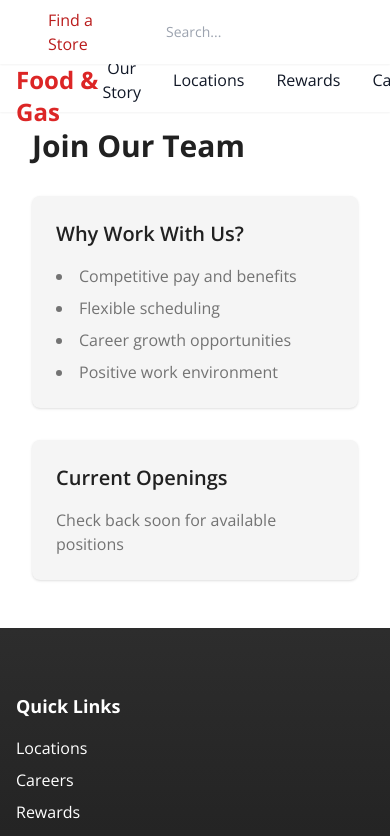
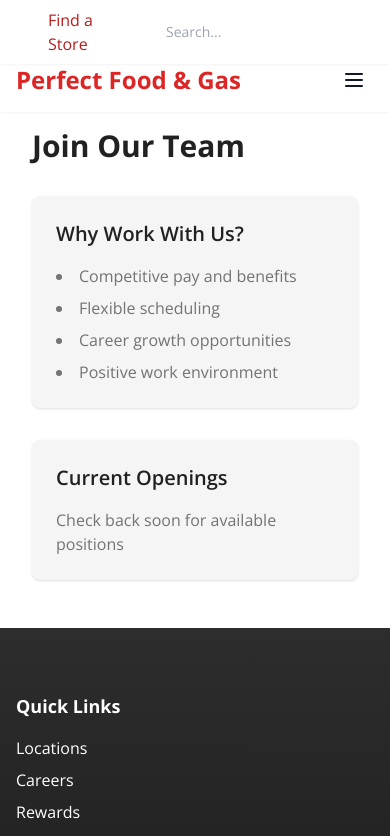
Before and after one commit to UDGOK/PFG, a Next.js app: page /careers in a window 390 px wide. Shown: the top 836 px of the page. Built offline with nearby package versions, Linux system fonts and the light colour scheme.

Commit message:
Add mobile-responsive navigation with burger menu

```diff
--- a/src/components/navigation.tsx
+++ b/src/components/navigation.tsx
@@ -5,6 +5,7 @@
 
 export default function Navigation() {
   const [activeDropdown, setActiveDropdown] = useState<string | null>(null)
+  const [isMobileMenuOpen, setIsMobileMenuOpen] = useState(false)
 
   const toggleDropdown = (dropdown: string) => {
     setActiveDropdown(current => current === dropdown ? null : dropdown)
@@ -12,6 +13,10 @@
 
   const closeAllDropdowns = () => {
     setActiveDropdown(null)
+  }
+
+  const toggleMobileMenu = () => {
+    setIsMobileMenuOpen(!isMobileMenuOpen)
   }
 
   return (
@@ -23,7 +28,37 @@
               Perfect Food &amp; Gas
             </Link>
           </div>
-          <div className="flex items-center space-x-8" onMouseLeave={closeAllDropdowns}>
+
+          {/* Mobile Menu Button */}
+          <div className="flex items-center md:hidden">
+            <button
+              onClick={toggleMobileMenu}
+              type="button"
+              className="inline-flex items-center justify-center p-2 rounded-md text-gray-900 hover:text-red-600 focus:outline-none"
+              aria-controls="mobile-menu"
+              aria-expanded="false"
+            >
+              <span className="sr-only">Open main menu</span>
+              <svg
+                className="block h-6 w-6"
+                xmlns="http://www.w3.org/2000/svg"
+                fill="none"
+                viewBox="0 0 24 24"
+                stroke="currentColor"
+                aria-hidden="true"
+              >
+                <path
+                  strokeLinecap="round"
+                  strokeLinejoin="round"
+                  strokeWidth="2"
+                  d="M4 6h16M4 12h16M4 18h16"
+                />
+              </svg>
+            </button>
+          </div>
+
+          {/* Desktop Menu */}
+          <div className="hidden md:flex items-center space-x-8" onMouseLeave={closeAllDropdowns}>
             <div className="relative group">
               <button
                 onClick={() => toggleDropdown('story')}
@@ -90,6 +125,75 @@
           </div>
         </div>
       </div>
+
+      {/* Mobile Menu */}
+      <div className={`md:hidden ${isMobileMenuOpen ? 'block' : 'hidden'}`}>
+        <div className="px-2 pt-2 pb-3 space-y-1 sm:px-3">
+          <div className="relative">
+            <button
+              onClick={() => toggleDropdown('story')}
+              className="w-full text-left text-gray-900 hover:text-red-600 block px-3 py-2 rounded-md text-base font-medium"
+            >
+              Our Story
+            </button>
+            {activeDropdown === 'story' && (
+              <div className="pl-4">
+                <Link href="/our-story/history" className="block px-3 py-2 text-gray-700 hover:text-red-600">
+                  History
+                </Link>
+                <Link href="/leadership" className="block px-3 py-2 text-gray-700 hover:text-red-600">
+                  Leadership
+                </Link>
+              </div>
+            )}
+          </div>
+
+          <div className="relative">
+            <button
+              onClick={() => toggleDropdown('locations')}
+              className="w-full text-left text-gray-900 hover:text-red-600 block px-3 py-2 rounded-md text-base font-medium"
+            >
+              Locations
+            </button>
+            {activeDropdown === 'locations' && (
+              <div className="pl-4">
+                <Link href="/locations/find-store" className="block px-3 py-2 text-gray-700 hover:text-red-600">
+                  Find a Store
+                </Link>
+                <Link href="/locations/new-stores" className="block px-3 py-2 text-gray-700 hover:text-red-600">
+                  New Stores
+                </Link>
+              </div>
+            )}
+          </div>
+
+          <div className="relative">
+            <button
+              onClick={() => toggleDropdown('rewards')}
+              className="w-full text-left text-gray-900 hover:text-red-600 block px-3 py-2 rounded-md text-base font-medium"
+            >
+              Rewards
+            </button>
+            {activeDropdown === 'rewards' && (
+              <div className="pl-4">
+                <Link href="/rewards/sign-up" className="block px-3 py-2 text-gray-700 hover:text-red-600">
+                  Sign Up
+                </Link>
+                <Link href="/rewards/benefits" className="block px-3 py-2 text-gray-700 hover:text-red-600">
+                  Benefits
+                </Link>
+              </div>
+            )}
+          </div>
+
+          <Link
+            href="/careers"
+            className="text-gray-900 hover:text-red-600 block px-3 py-2 rounded-md text-base font-medium"
+          >
+            Careers
+          </Link>
+        </div>
+      </div>
     </nav>
   )
 }
```
